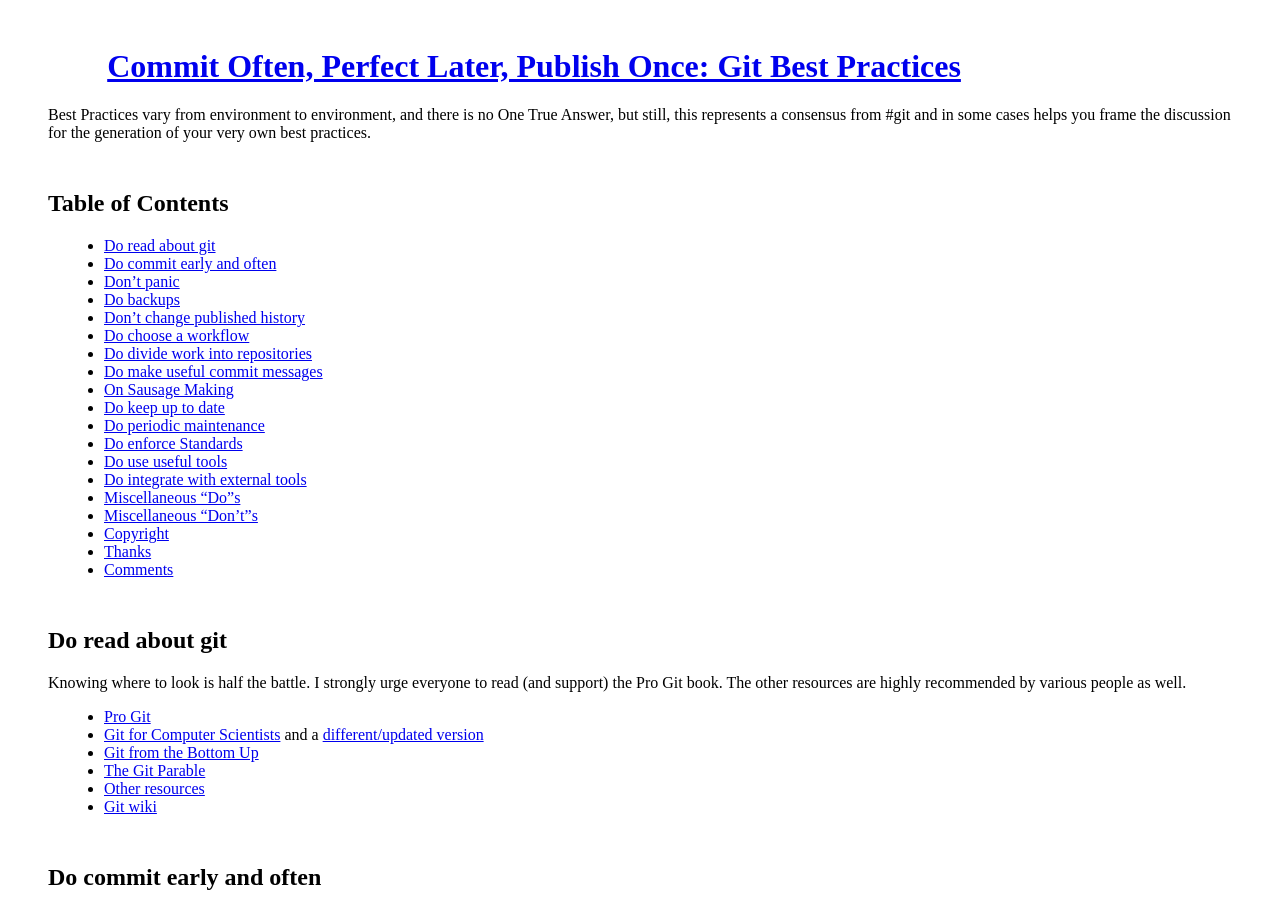
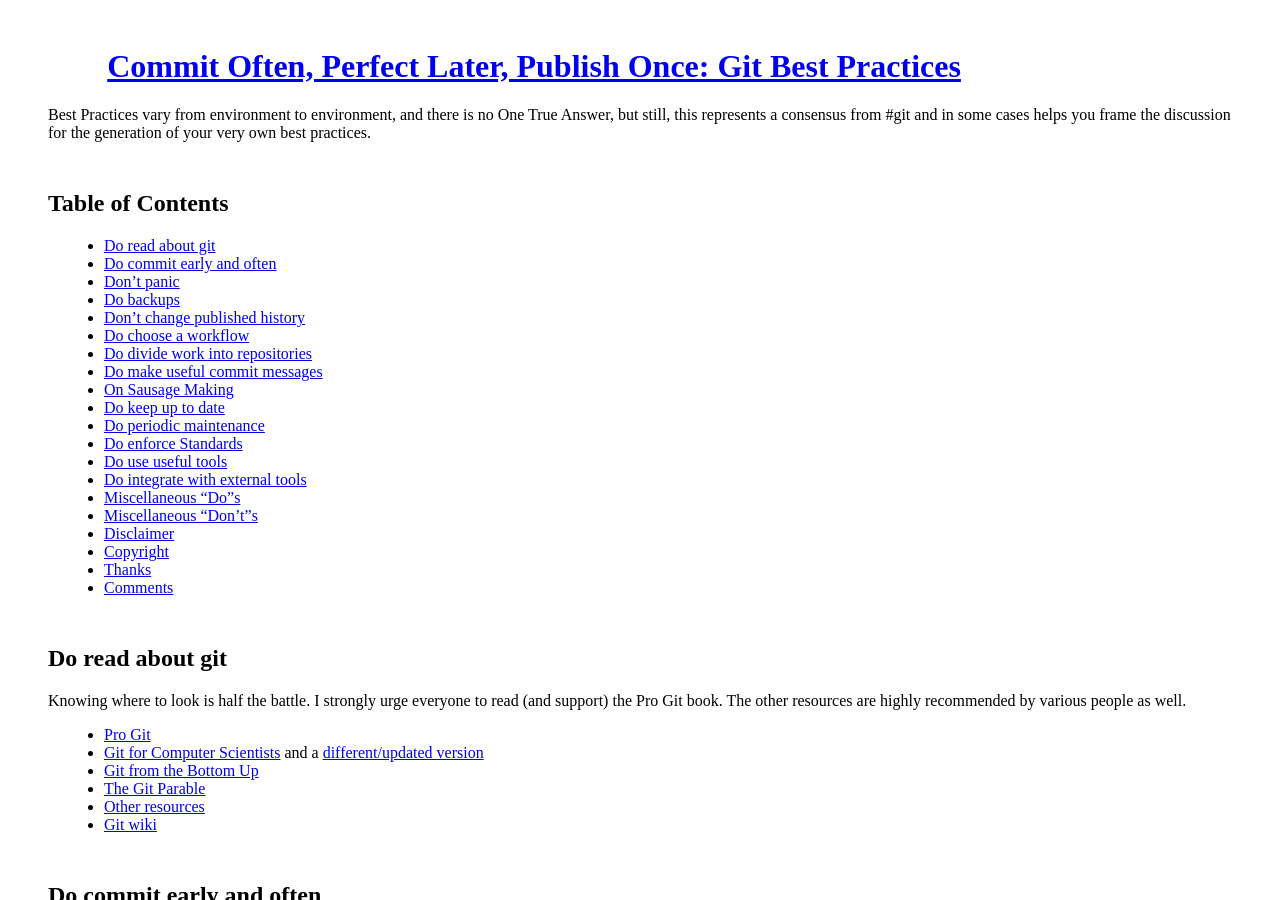
Before and after one commit to SethRobertson/GitBestPractices, a Jekyll site: the page built from index.md, in a window 1280 px wide and 900 px high. Built offline with Jekyll 4.4.1, drawn with Linux system fonts in a browser that asks for light colours; Markdown is read by kramdown in place of the engine named in the settings.

Commit message:
Add disclaimer to TOC

```diff
--- a/index.md
+++ b/index.md
@@ -28,6 +28,7 @@ your very own best practices.
 * [Do integrate with external tools](#integration)
 * [Miscellaneous "Do"s](#misc)
 * [Miscellaneous "Don't"s](#donot)
+* [Disclaimer](#disclaimer)
 * [Copyright](#copyright)
 * [Thanks](#thanks)
 * [Comments](#comments)
```
